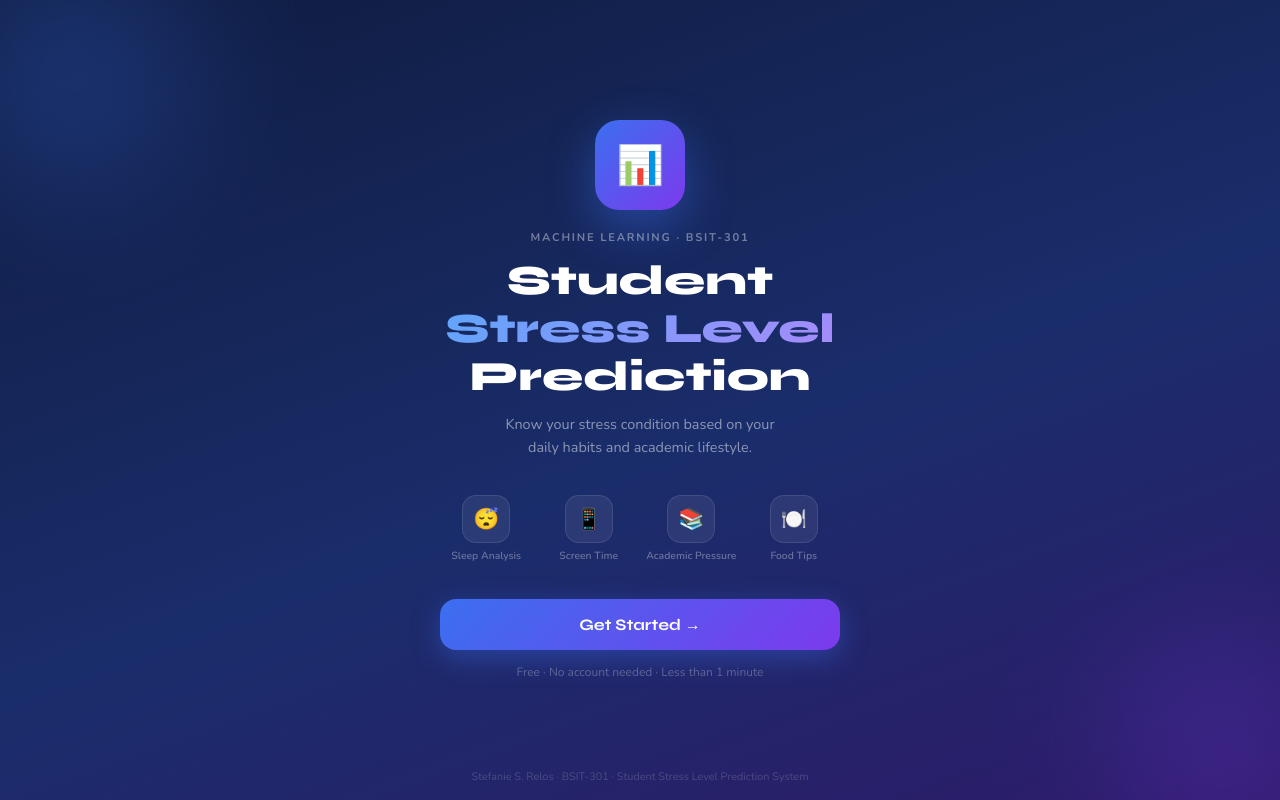
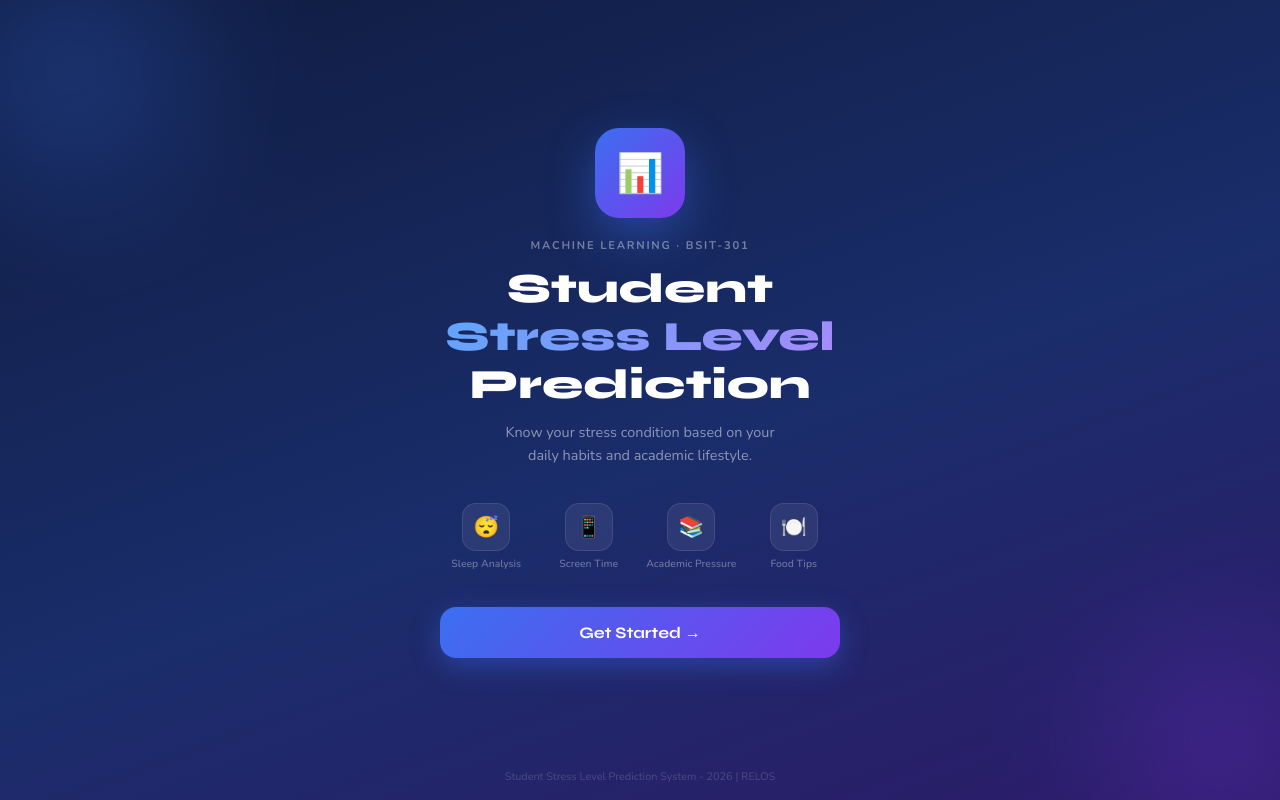
Before and after one commit to StefanieRelos/stress-prediction, a Flask app: page / in a window 1280 px wide. Run offline with Flask 3, Linux system fonts and the light colour scheme; parts of the project's set-up code (start-up, migrations or seed data) failed here and were passed over.

Commit message:
adjust fooer

```diff
--- a/templates/splash.html
+++ b/templates/splash.html
@@ -235,7 +235,6 @@
     </div>
 
     <a href="/login" class="cta-btn">Get Started →</a>
-    <p class="cta-note">Free · No account needed · Less than 1 minute</p>
 
     <!-- INSTALL CARD — always visible on splash -->
     <div id="install-card" style="width:100%; margin-top:20px; background:rgba(255,255,255,0.07); border:1px solid rgba(255,255,255,0.12); border-radius:16px; padding:14px 16px; display:flex; align-items:center; justify-content:space-between; gap:12px; flex-wrap:wrap;">
@@ -251,7 +250,7 @@
 
   </div>
 
-  <div class="splash-footer">Stefanie S. Relos · BSIT-301 · Student Stress Level Prediction System</div>
+  <div class="splash-footer">Student Stress Level Prediction System - 2026 | RELOS</div>
 
   <script>
     if ("serviceWorker" in navigator) navigator.serviceWorker.register("/static/sw.js");
```
